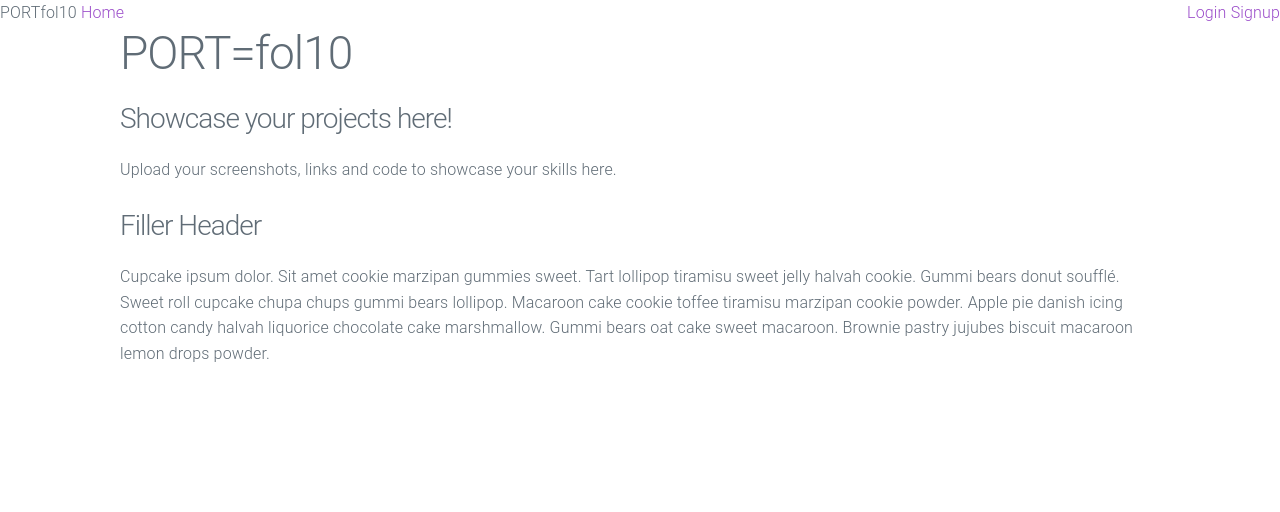
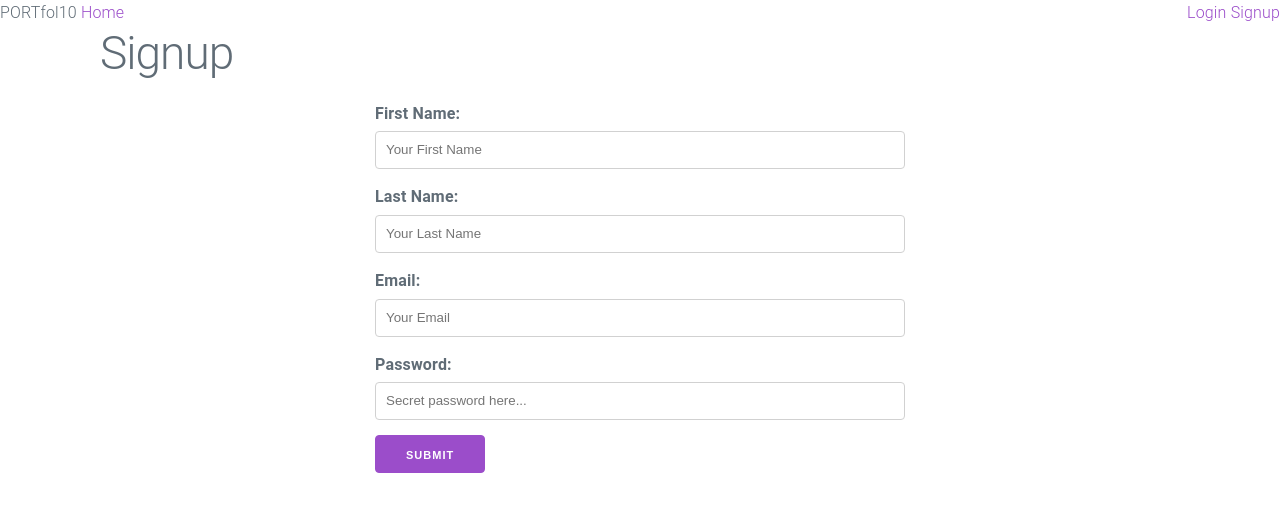
Before and after one commit to essjay05/WDI-SM-62_P4-Capstone, a React (Create React App) app in the folder client/: page / in a window 1280 px wide. Shown: the top 512 px of the page. Built offline with nearby package versions, Linux system fonts and the light colour scheme.

Commit message:
Testing Signup form

```diff
--- a/client/src/components/Signup/index.js
+++ b/client/src/components/Signup/index.js
@@ -32,9 +32,9 @@ export default class Signup extends Component {
         let { currentUser } = this.props;
 
         return (
-                <div>
-                { currentUser
-                ? (
+            <div>
+                {/* { currentUser
+                ? ( */}
                 <div>
                     <h1> Signup </h1>
                     <div className="row">
@@ -77,8 +77,8 @@ export default class Signup extends Component {
                         </div>
                     </div>
                 </div>
-                ) : (
-                <div className="aboutBox container clearfix">
+                {/* ) : ( */}
+                {/* <div className="aboutBox container clearfix">
                     <div className="float-left">
                         <h1> PORT=fol10 </h1>
                         <h3>Showcase your projects here!</h3>
@@ -87,7 +87,7 @@ export default class Signup extends Component {
                         <p>Cupcake ipsum dolor. Sit amet cookie marzipan gummies sweet. Tart lollipop tiramisu sweet jelly halvah cookie. Gummi bears donut soufflé. Sweet roll cupcake chupa chups gummi bears lollipop. Macaroon cake cookie toffee tiramisu marzipan cookie powder. Apple pie danish icing cotton candy halvah liquorice chocolate cake marshmallow. Gummi bears oat cake sweet macaroon. Brownie pastry jujubes biscuit macaroon lemon drops powder.</p>
                     </div>
                 </div>
-                )}
+                )} */}
             </div>
         );
     }
--- a/client/src/utilities/httpClient.js
+++ b/client/src/utilities/httpClient.js
@@ -21,6 +21,8 @@ httpClient.getCurrentUser = function() {
 httpClient.authenticate = async function(credentials, url) {
     try {
         let res = await this({ method: "post", url, data: credentials });
+        console.log(res.data)
+        debugger
         const token = res.data.token;
         debugger
         if (token) {
```
